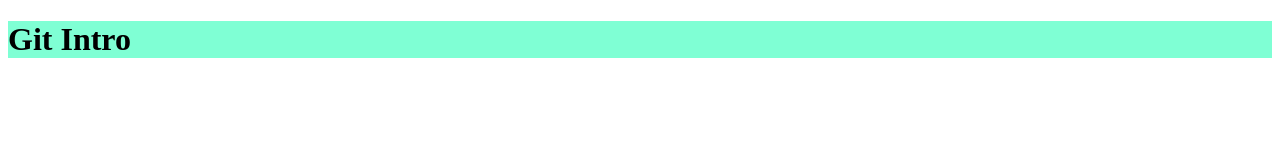
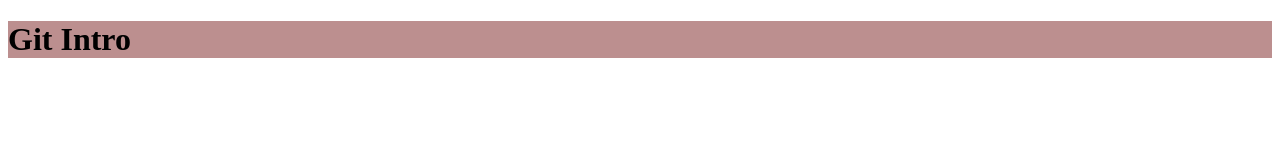
Before and after one commit to nss-day-cohort-34/git-intro, a plain HTML site: page index.html in a window 1280 px wide. Drawn offline with Linux system fonts and the light colour scheme.

Commit message:
Changed h1 background color to rosybrown

```diff
--- a/styles.css
+++ b/styles.css
@@ -1,3 +1,3 @@
 h1 {
-  background-color: aquamarine;
+  background-color: rosybrown;
 }
```
